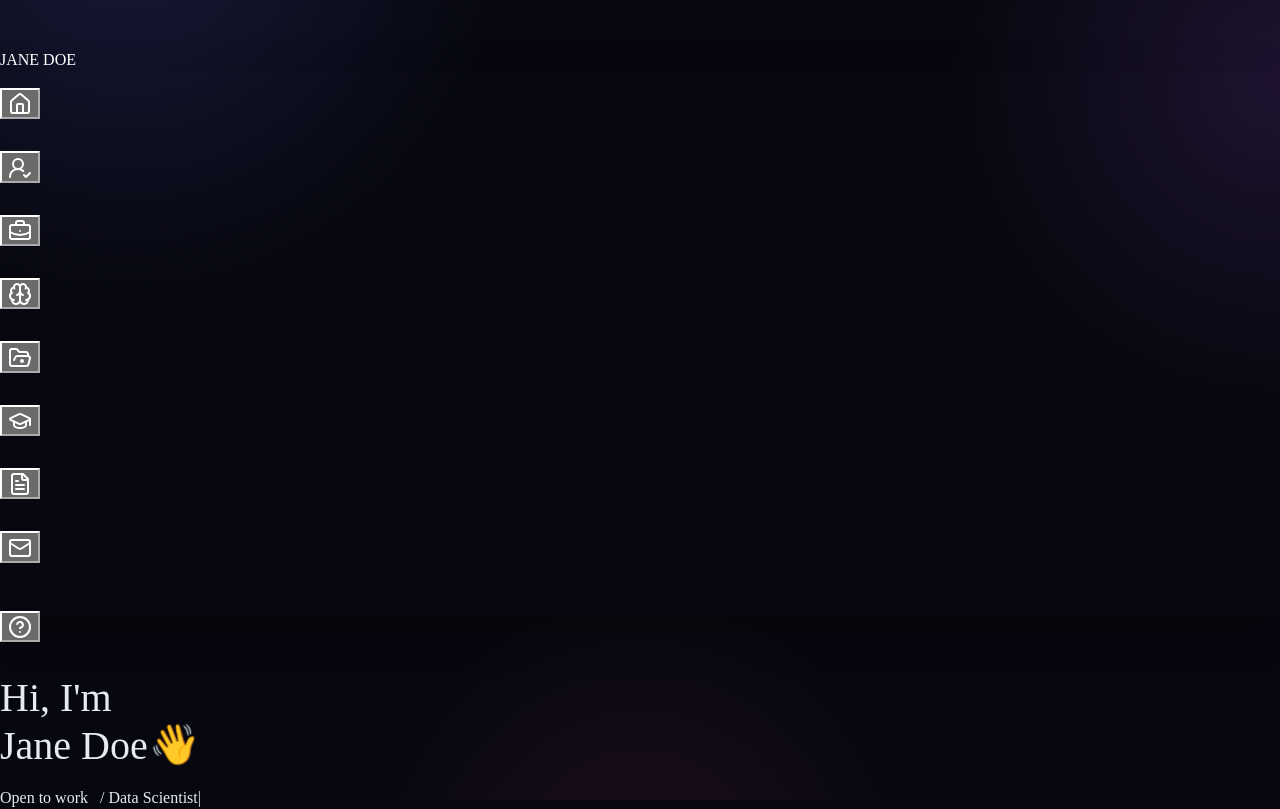
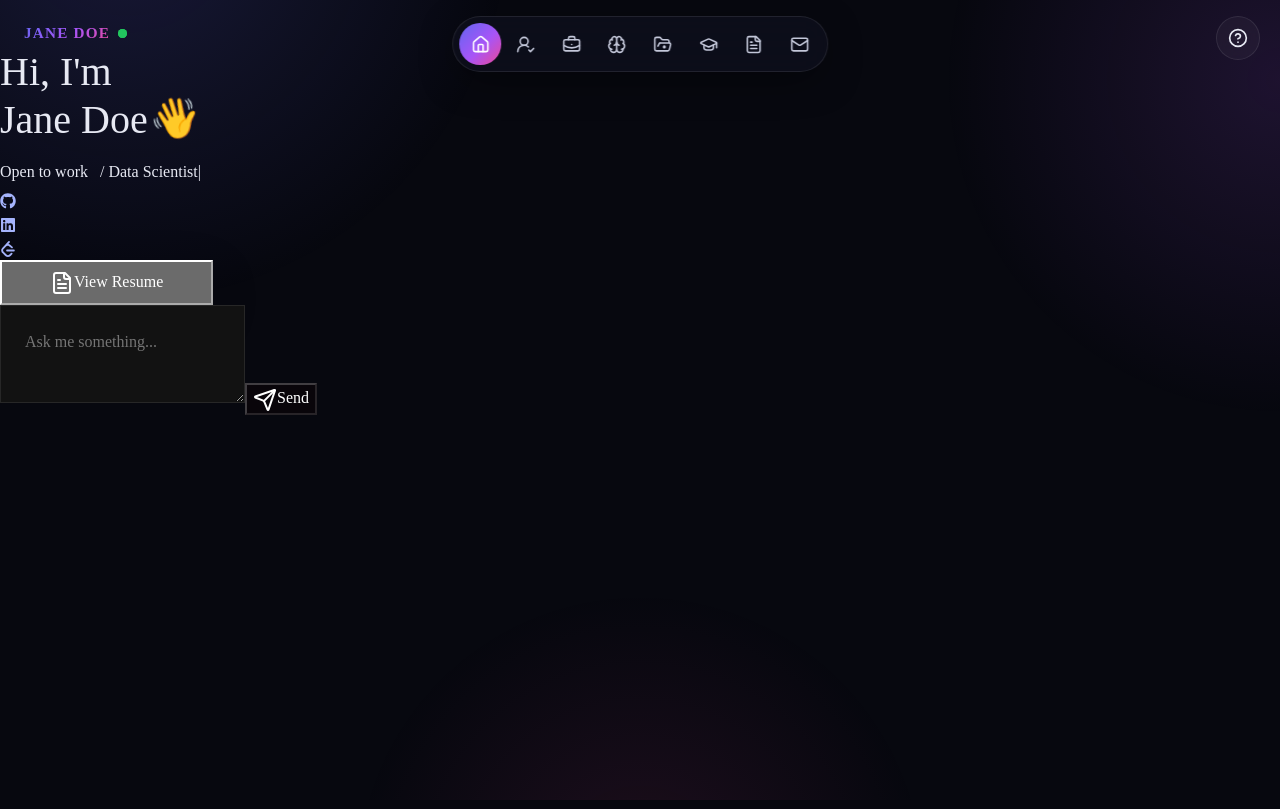
Before and after one commit to T81oub/My-portfolio, a Next.js app: page / in a window 1280 px wide. Shown: the top 809 px of the page. Built offline with nearby package versions, Linux system fonts and the light colour scheme.

Commit message:
Redesign navigation as a floating dock with Bootstrap modal help

```diff
--- a/components/ui/header.tsx
+++ b/components/ui/header.tsx
@@ -1,200 +1,137 @@
 "use client";
+
 import { useState } from "react";
-import { useRouter } from "next/navigation";
+import { usePathname, useRouter } from "next/navigation";
+import {
+  BriefcaseBusiness,
+  Brain,
+  FileText,
+  FolderOpenDot,
+  GraduationCap,
+  HelpCircle,
+  House,
+  Mail,
+  UserRoundCheck,
+  X,
+} from "lucide-react";
 import { eventBus } from "./eventBus";
 import portfolio from "@/portfolio.config";
 
-import {
-  HelpCircle,
-  UserRoundCheck,
-  BriefcaseBusiness,
-  House,
-  Mail,
-  GraduationCap,
-  FileText,
-  Brain,
-  X,
-  FolderOpenDot,
-} from "lucide-react";
+const navItems = [
+  { label: "About Me", icon: UserRoundCheck, prompt: "Tell me more about yourself.", help: "Learn who I am." },
+  { label: "Experience", icon: BriefcaseBusiness, prompt: "Show me your work experiences.", help: "My work history." },
+  { label: "Skills", icon: Brain, prompt: "What are your skills?", help: "My technical skills." },
+  { label: "Projects", icon: FolderOpenDot, prompt: "What are your projects?", help: "Things I have built." },
+  { label: "Education", icon: GraduationCap, prompt: "Tell me about your education.", help: "My academic background." },
+  { label: "Resume", icon: FileText, prompt: "Can I see your resume?", help: "View or download my CV." },
+  { label: "Contact", icon: Mail, prompt: "Give me your contact information.", help: "How to reach me." },
+];
 
-type IconButtonProps = {
-  icon: React.ReactNode;
-  label: string;
-  onClick: () => void;
-};
-
-function IconWithTooltip({ icon, label, onClick }: IconButtonProps) {
-  return (
-    <div className="relative group">
-      <button
-        onClick={onClick}
-        className="focus:outline-none"
-        aria-label={label}
-      >
-        {icon}
-      </button>
-      <div className="absolute -bottom-10 left-1/2 -translate-x-1/2
-                      bg-gray-700 text-white text-xs rounded px-3 py-1
-                      opacity-0 group-hover:opacity-100 transition
-                      whitespace-nowrap z-10 pointer-events-none">
-        {label}
-      </div>
-    </div>
-  );
-}
+const helpItems = [
+  { label: "Home", icon: House, help: "Back to the landing page." },
+  ...navItems,
+];
 
 export default function HeaderMenu() {
   const router = useRouter();
+  const pathname = usePathname();
   const [showHelp, setShowHelp] = useState(false);
 
-  const redirectToHomepage = () => {
-    router.push("/");
-  };
-
-  const redirectToChat = (message: string) => {
-    if (window.location.pathname === "/chatbot") {
+  const askChatbot = (message: string) => {
+    if (pathname === "/chatbot") {
       eventBus.emit(message);
     } else {
-      const encodedMessage = encodeURIComponent(message);
-      router.push(`/chatbot?message=${encodedMessage}`);
+      router.push(`/chatbot?message=${encodeURIComponent(message)}`);
     }
   };
 
-  const iconStyle = "w-6 h-6 text-white hover:text-blue-400 transition-colors";
-
   return (
     <>
-      {/* Branding */}
-      <div className="fixed top-4 left-4 z-50 group sm:flex hidden">
-        <div className="flex items-center gap-2">
-          <span className="text-white text-lg sm:text-xl font-bold tracking-wide select-none">
-            <span className="text-blue-400">{portfolio.site.brand}</span>
-          </span>
-          <span className="relative flex h-3.5 w-3.5 self-center mx-1">
-            <span className="animate-ping absolute inline-flex h-full w-full rounded-full bg-gray-400 opacity-75"></span>
-            <span className="relative inline-flex rounded-full h-3.5 w-3.5 bg-gradient-to-br from-blue-500 to-gray-300 border-white shadow-sm"></span>
-          </span>
-        </div>
+      {/* Brand */}
+      <div className="brand-badge d-none d-lg-flex align-items-center gap-2">
+        <span className="text-gradient">{portfolio.site.brand}</span>
+        <span className="status-dot" />
       </div>
 
-      {/* Main Header */}
-      <header className="fixed top-6 left-0 right-0 flex justify-center items-center z-50 w-full">
-        <div className="flex gap-4 sm:gap-5 bg-neutral-900/50 backdrop-blur-md px-6 py-3 rounded-full text-sm font-medium shadow-lg">
-          <IconWithTooltip
-            icon={<House className={iconStyle} />}
-            label="Home Page"
-            onClick={redirectToHomepage}
-          />
-          <IconWithTooltip
-            icon={<UserRoundCheck className={iconStyle} />}
-            label="About Me"
-            onClick={() => redirectToChat("Tell me more about yourself.")}
-          />
-          <IconWithTooltip
-            icon={<BriefcaseBusiness className={iconStyle} />}
-            label="Work Experience"
-            onClick={() => redirectToChat("Show me your work experiences.")}
-          />
-          <IconWithTooltip
-            icon={<Brain className={iconStyle} />}
-            label="Skills"
-            onClick={() => redirectToChat("What are your skills?")}
-          />
-          <IconWithTooltip
-            icon={<FolderOpenDot className={iconStyle} />}
-            label="Projects"
-            onClick={() => redirectToChat("What are your Projects?")}
-          />
-          <IconWithTooltip
-            icon={<GraduationCap className={iconStyle} />}
-            label="Education"
-            onClick={() => redirectToChat("Tell me about your education.")}
-          />
-          <IconWithTooltip
-            icon={<FileText className={iconStyle} />}
-            label="Resume"
-            onClick={() => redirectToChat("Can I see your resume?")}
-          />
-          <IconWithTooltip
-            icon={<Mail className={iconStyle} />}
-            label="Contact"
-            onClick={() => redirectToChat("Give me your contact information.")}
-          />
-        </div>
-      </header>
+      {/* Navigation dock */}
+      <nav className="nav-dock" aria-label="Main navigation">
+        <button
+          type="button"
+          className={`dock-btn ${pathname === "/" ? "active" : ""}`}
+          data-label="Home"
+          aria-label="Home"
+          onClick={() => router.push("/")}
+        >
+          <House size={19} />
+        </button>
+        {navItems.map(({ label, icon: Icon, prompt }) => (
+          <button
+            key={label}
+            type="button"
+            className="dock-btn"
+            data-label={label}
+            aria-label={label}
+            onClick={() => askChatbot(prompt)}
+          >
+            <Icon size={19} />
+          </button>
+        ))}
+      </nav>
 
-      {/* Help Icon Button */}
-      <div className="fixed top-4 right-4 z-50 group sm:flex hidden">
-        <button
-          onClick={() => setShowHelp(true)}
-          aria-label="About this portfolio"
-          className="focus:outline-none"
-          type="button"
-        >
-          <HelpCircle className="w-10 h-10 sm:w-12 sm:h-12 text-gray-600 hover:text-gray-300 transition-colors" />
-        </button>
-        <div
-          className="absolute -bottom-5 right-0 bg-gray-700 text-white text-xs rounded px-3 py-1
-                     opacity-0 group-hover:opacity-100 transition whitespace-nowrap z-10 pointer-events-none
-                     hidden sm:block"
-        >
-          About this portfolio
-        </div>
-      </div>
+      {/* Help button */}
+      <button
+        type="button"
+        className="help-btn btn btn-glass btn-icon d-none d-sm-inline-flex"
+        aria-label="About this portfolio"
+        onClick={() => setShowHelp(true)}
+      >
+        <HelpCircle size={20} />
+      </button>
 
-      {/* Help Overlay */}
+      {/* Help modal */}
       {showHelp && (
-        <div className="fixed inset-0 bg-white/90 text-black flex flex-col items-center justify-center z-50 p-6 overflow-y-auto">
-          <button
-            onClick={() => setShowHelp(false)}
-            aria-label="Close"
-            className="absolute top-4 right-4 text-black hover:text-red-400 text-3xl font-bold"
-          >
-            <X />
-          </button>
-
-          <div className="max-w-3xl text-center space-y-6">
-            <h2 className="text-3xl font-bold mb-4 text-blue-600">Welcome to My Interactive Portfolio</h2>
-            <p className="text-lg text-gray-600">
-              This portfolio is powered by a large language model. You can interact with it using the chatbot to learn more about my career, skills, education, and experience. Click on any of the icons above to ask related questions or use the chatbot input to ask anything.
-            </p>
-
-            <div className="grid grid-cols-2 sm:grid-cols-3 gap-6 mt-8 text-left">
-              <div>
-                <House className="w-6 h-6 inline mr-2 text-blue-500" />
-                <span className="font-medium">Home:</span> Return to the landing page.
-              </div>
-              <div>
-                <UserRoundCheck className="w-6 h-6 inline mr-2 text-blue-500" />
-                <span className="font-medium">About Me:</span> Learn who I am.
-              </div>
-              <div>
-                <FolderOpenDot className="w-6 h-6 inline mr-2 text-blue-500" />
-                <span className="font-medium">Projects:</span> Things I have built.
-              </div>
-              <div>
-                <BriefcaseBusiness className="w-6 h-6 inline mr-2 text-blue-500" />
-                <span className="font-medium">Experience:</span> My work history.
-              </div>
-              <div>
-                <Brain className="w-6 h-6 inline mr-2 text-blue-500" />
-                <span className="font-medium">Skills:</span> My technical and soft skills.
-              </div>
-              <div>
-                <GraduationCap className="w-6 h-6 inline mr-2 text-blue-500" />
-                <span className="font-medium">Education:</span> My academic background.
-              </div>
-              <div>
-                <Mail className="w-6 h-6 inline mr-2 text-blue-500" />
-                <span className="font-medium">Contact:</span> How to reach me.
-              </div>
-              <div>
-                <FileText className="w-6 h-6 inline mr-2 text-blue-500" />
-                <span className="font-medium">My CV:</span> View or download my resume.
+        <>
+          <div className="modal d-block modal-glass" tabIndex={-1} role="dialog" onClick={() => setShowHelp(false)}>
+            <div className="modal-dialog modal-dialog-centered modal-lg" onClick={(e) => e.stopPropagation()}>
+              <div className="modal-content p-2">
+                <div className="modal-header border-0">
+                  <div>
+                    <p className="eyebrow mb-1">How it works</p>
+                    <h2 className="modal-title h4 section-title">Welcome to my interactive portfolio</h2>
+                  </div>
+                  <button
+                    type="button"
+                    className="btn btn-glass btn-icon ms-auto"
+                    aria-label="Close"
+                    onClick={() => setShowHelp(false)}
+                  >
+                    <X size={18} />
+                  </button>
+                </div>
+                <div className="modal-body pt-0">
+                  <p className="text-muted-soft">
+                    This portfolio is powered by a large language model. Ask the assistant anything about my career,
+                    or use the icons in the navigation bar to jump straight to a topic.
+                  </p>
+                  <div className="row g-3 mt-1">
+                    {helpItems.map(({ label, icon: Icon, help }) => (
+                      <div key={label} className="col-sm-6 col-lg-4">
+                        <div className="glass-card h-100 p-3 d-flex gap-3 align-items-start">
+                          <Icon size={20} className="flex-shrink-0 mt-1" color="#a5b4fc" />
+                          <div>
+                            <div className="fw-semibold">{label}</div>
+                            <div className="small text-muted-soft">{help}</div>
+                          </div>
+                        </div>
+                      </div>
+                    ))}
+                  </div>
+                </div>
               </div>
             </div>
           </div>
-        </div>
+          <div className="modal-backdrop show" />
+        </>
       )}
     </>
   );
```
